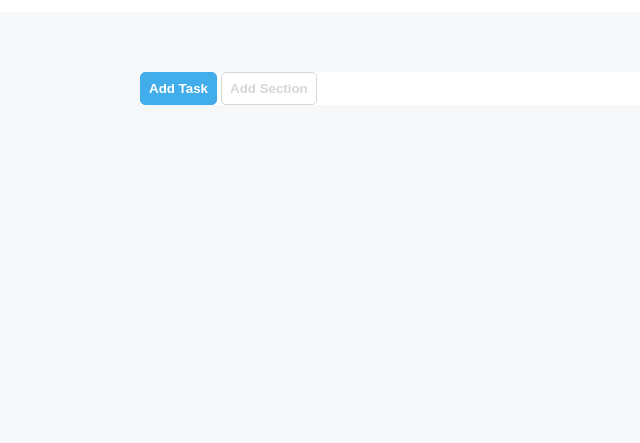
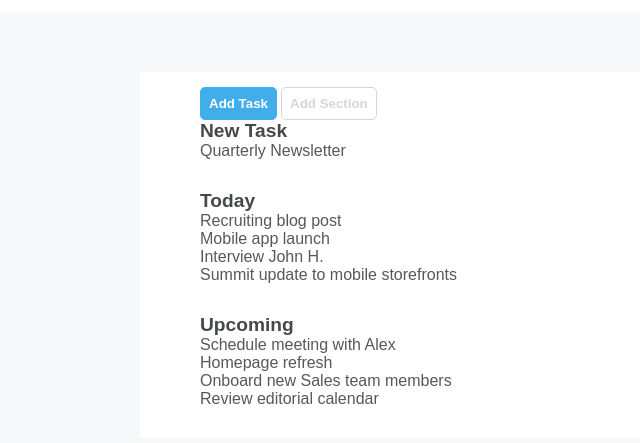
Before and after one commit to petraalpigiano/html-css-toboolist, a plain HTML site: page index.html in a window 1280 px wide. Shown: the part 83-526 px from the top of the page, without its empty margins (0-640 px from the left). Drawn offline with Linux system fonts and the light colour scheme.

Commit message:
add structure list

```diff
--- a/index.html
+++ b/index.html
@@ -12,10 +12,31 @@
          <h1>Toboolist</h1>
     </header>
     <main>
-        <div class="container">
+        <div class="general-container">
+          <div class="button-container">
             <button class="first-button">Add Task</button>
             <button class="second-button">Add Section</button>
-
+          </div>
+          <div>
+             <div class="separate-section">
+                 <h3>New Task</h3>
+                 <p>Quarterly Newsletter</p>
+             </div>
+             <div class="separate-section">
+                 <h3>Today</h3>
+                 <p>Recruiting blog post</p>
+                 <p>Mobile app launch</p>
+                 <p>Interview John H.</p>
+                 <p>Summit update to mobile storefronts</p>
+             </div>
+             <div class="separate-section">
+                 <h3>Upcoming</h3>
+                 <p>Schedule meeting with Alex</p>
+                 <p>Homepage refresh</p>
+                 <p>Onboard new Sales team members</p>
+                 <p>Review editorial calendar</p>
+             </div>
+          </div>
         </div>
     </main>
 </body>
--- a/style.css
+++ b/style.css
@@ -19,16 +19,19 @@ h1{
     vertical-align: middle;
 }
 .logo {
+    display: inline;
     vertical-align: middle;
 }
-.container {
+.general-container {
     max-width: 1000px;
     margin: 0 auto;
     background-color: white;
     margin-top: 60px;
     margin-bottom: 15px;
+    padding-left: 60px;
+    padding-top: 15px;
 }
-.container button {
+.button-container button {
     font-family: Arial, Helvetica, sans-serif;
     padding: 8px;
     border-radius: 5px;
@@ -44,3 +47,15 @@ h1{
     color: #d6d6d6;
     border: 1px solid #d6d6d6;
 }
+h3 {
+    font-family: Arial, Helvetica, sans-serif;
+    font-size: larger;
+    color: #45494a;
+}
+p{
+    font-family: Arial, Helvetica, sans-serif;
+    color: #585759;
+}
+.separate-section {
+    padding-bottom: 30px;
+}
```
